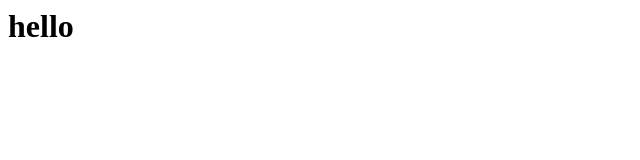
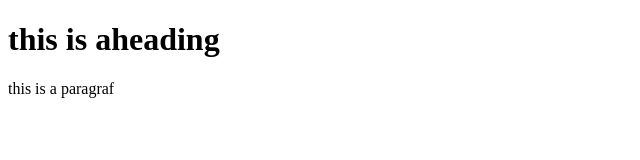
Before and after one commit to amirmrd123/my-first, a plain HTML site: page index.html in a window 1280 px wide. Shown: the whole page, without its empty margins (0-640 px from the left). Drawn offline with Linux system fonts and the light colour scheme.

Commit message:
add html5 in index.html

```diff
--- a/index.html
+++ b/index.html
@@ -1 +1,12 @@
-<h1>hello  <h1>
+<!DOCTYPE html>
+<html>
+<head>
+    <title> page title </title>
+</head>
+<body>
+
+<h1>this is aheading</h1>
+<p>this is a paragraf</p>
+
+</body>
+</html>
```
